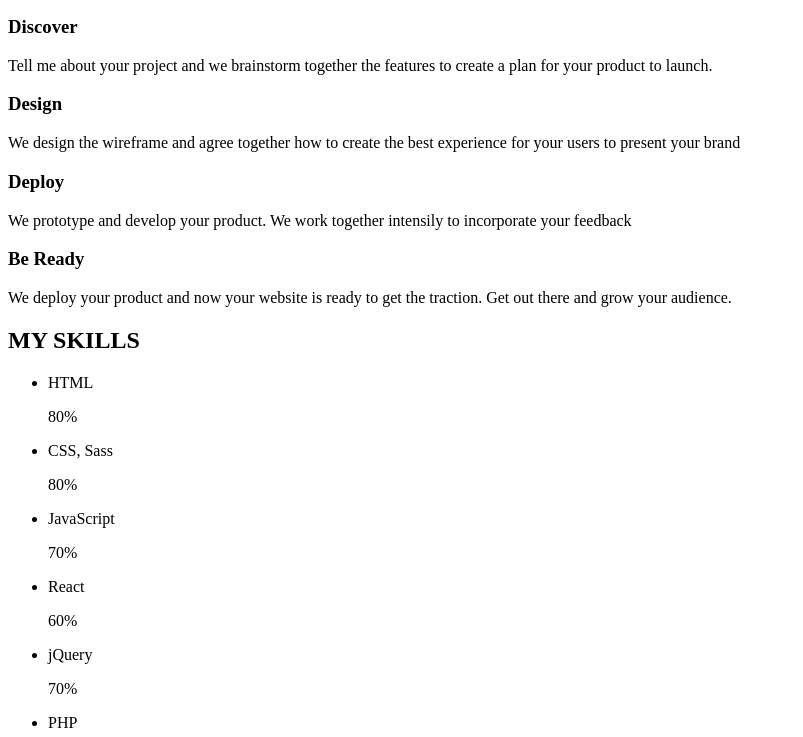
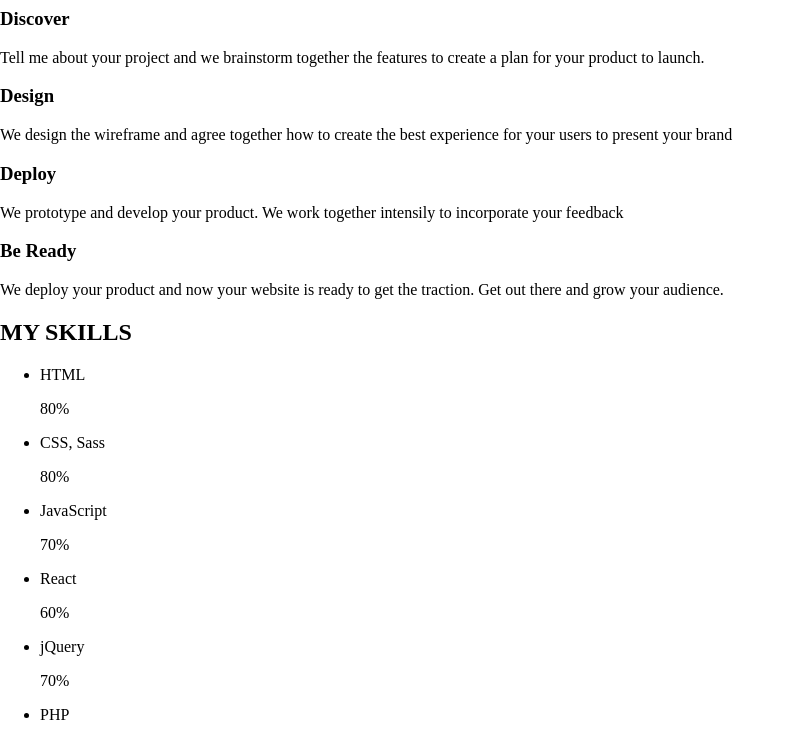
Before and after one commit to Indig0s/anetawebbie, a website: page src/index.html in a window 1280 px wide. Shown: the part 305-1042 px from the top of the page, without its empty margins (0-803 px from the left). Drawn offline with nearby package versions, Linux system fonts and the light colour scheme; files that its build step writes are made by us from their sources.

Commit message:
added socials stylesheet

```diff
--- /dev/null
+++ b/src/scss/_socials.scss
@@ -0,0 +1,7 @@
+* {
+    box-sizing: border-box;
+}
+
+body {
+    margin: 0;
+}
--- a/src/scss/index.scss
+++ b/src/scss/index.scss
@@ -1,3 +1,4 @@
 @import "variables";
 @import "form";
 @import "about";
+@import "socials";
```
